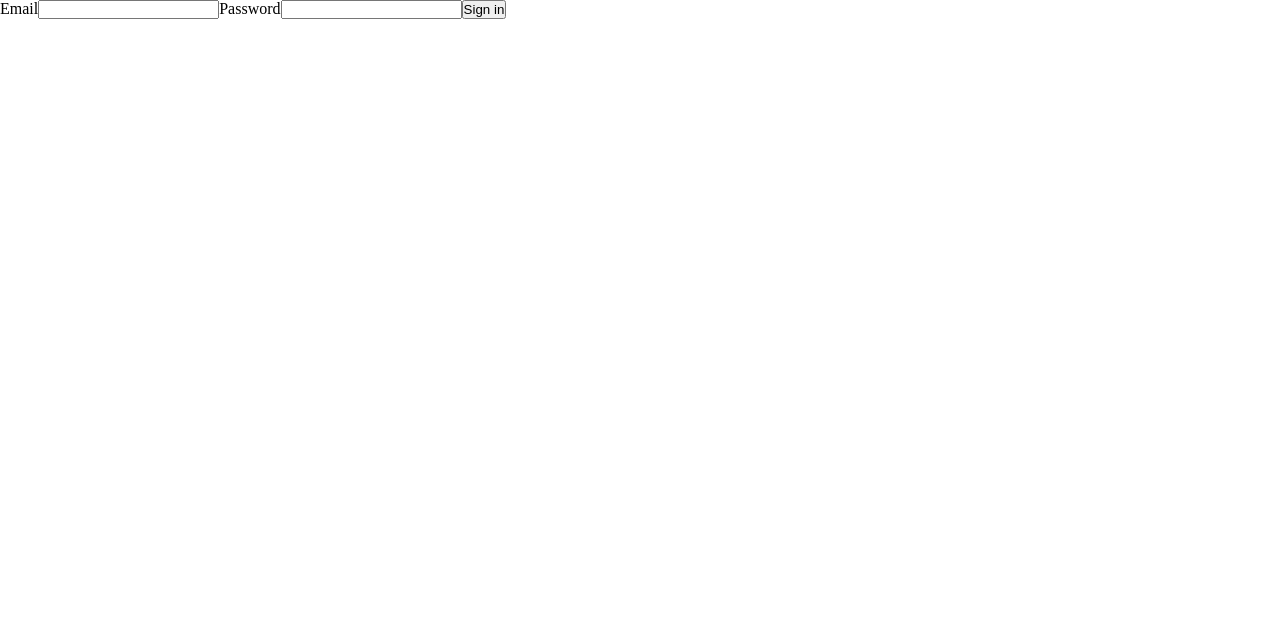
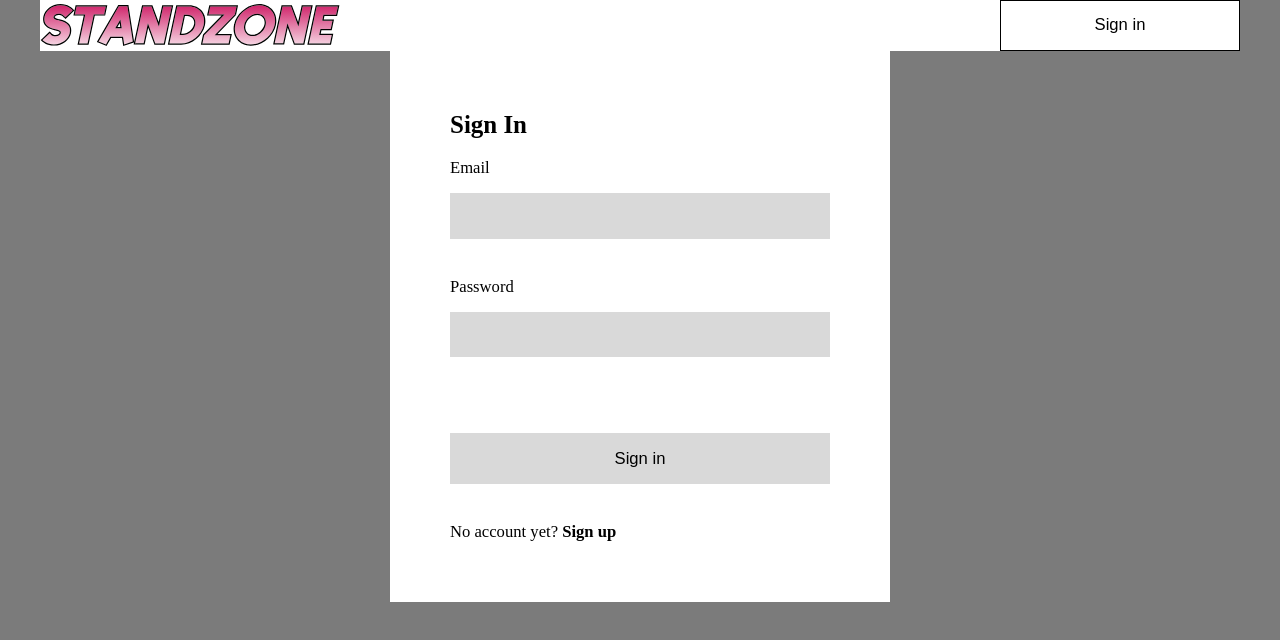
Before and after one commit to Lizosoma/StandZoneDeploy, a React app: page /signin in a window 1280 px wide. Shown: the top 640 px of the page. Built offline with nearby package versions, Linux system fonts and the light colour scheme.

Commit message:
added header, styles for form, button and header

```diff
--- a/package.json
+++ b/package.json
@@ -37,6 +37,7 @@
     "eslint-config-prettier": "^9.1.0",
     "eslint-plugin-prettier": "^5.1.1",
     "eslint-plugin-react": "^7.33.2",
+    "react-svg-loader": "^3.0.3",
     "style-loader": "^3.3.3"
   }
 }
--- a/src/App.js
+++ b/src/App.js
@@ -1,6 +1,6 @@
-import React, { useEffect } from 'react';
-import { createGraph } from './createGraph';
+import React from 'react';
 import Router from './components/ui/Router';
+import Header from './components/Header';
 
 function App() {
   // useEffect(() => {
@@ -8,10 +8,9 @@ function App() {
   // }, []);
 
   return (
-    <div>
-      <div className="container">
-        <Router />
-      </div>
+    <div className="container">
+      <Header />
+      <Router />
     </div>
   );
 }
--- a/src/assets/styles/global.css
+++ b/src/assets/styles/global.css
@@ -2,6 +2,21 @@
   margin: 0;
   padding: 0;
   text-decoration: none;
-  /* border: none; */
+  border: none;
   color: inherit;
+  box-sizing: border-box;
 }
+
+body {
+  background-color: #7b7b7b;
+}
+
+button {
+  cursor: pointer;
+  background-color: transparent;
+}
+
+.container {
+  max-width: 1200px;
+  margin: 0 auto;
+}
--- /dev/null
+++ b/src/components/Header.jsx
@@ -0,0 +1,15 @@
+import React from 'react';
+import logo from './Standzone.svg';
+import styles from './header.module.css';
+import PinkButton from './ui/pinkButton/PinkButton';
+
+const Header = () => {
+  return (
+    <div className={styles.header}>
+      <img src={logo} alt="logo" />
+      <PinkButton text={'Sign in'} />
+    </div>
+  );
+};
+
+export default Header;
--- /dev/null
+++ b/src/components/header.module.css
@@ -0,0 +1,12 @@
+.header {
+  display: flex;
+  flex-direction: row;
+  justify-content: space-between;
+  font-size: 1.3vw;
+  height: 4vw;
+  background-color: #ffffff;
+}
+
+.header img {
+  width: 25%;
+}
--- a/src/components/pages/login/Login.jsx
+++ b/src/components/pages/login/Login.jsx
@@ -1,6 +1,7 @@
 import React, { useState } from 'react';
 import { useForm } from 'react-hook-form';
-import { useNavigate } from 'react-router-dom';
+import { useNavigate, Link } from 'react-router-dom';
+import styles from '../../ui/form/form.module.css';
 
 const Login = () => {
   const [errorMessage, setErrorMessage] = useState('');
@@ -28,7 +29,9 @@ const Login = () => {
   };
 
   return (
-    <form onSubmit={handleSubmit(onSubmit)}>
+    <div className="container">
+      <form onSubmit={handleSubmit(onSubmit)} className={styles.form}>
+        <h2>Sign In</h2>
         <label htmlFor="email">Email</label>
         <input
           {...register('email', {
@@ -39,16 +42,28 @@ const Login = () => {
             },
           })}
         />
-      {errors.email && <p>{errors.email.message}</p>}
+        {errors.email && <p className={styles.error}>{errors.email.message}</p>}
 
         <label htmlFor="password">Password</label>
-      <input {...register('password', { required: 'Password is required' })} />
-      {errors.password && <p>{errors.password.message}</p>}
+        <input
+          {...register('password', {
+            required: 'Password is required',
+          })}
+        />
+        {errors.password && <p className={styles.error}>{errors.password.message}</p>}
 
-      {errorMessage && <p>{errorMessage}</p>}
+        {errorMessage && <p className={styles.error}>{errorMessage}</p>}
 
         <button type="submit">Sign in</button>
+
+        <p>
+          No account yet?{' '}
+          <b>
+            <Link to="/signup">Sign up</Link>
+          </b>
+        </p>
       </form>
+    </div>
   );
 };
 
--- a/src/components/pages/register/Register.jsx
+++ b/src/components/pages/register/Register.jsx
@@ -1,6 +1,7 @@
 import React from 'react';
 import { useForm } from 'react-hook-form';
 import { Link } from 'react-router-dom';
+import styles from '../../ui/form/form.module.css';
 
 const Register = () => {
   const {
@@ -15,8 +16,9 @@ const Register = () => {
   };
 
   return (
-    <div>
-      <form onSubmit={handleSubmit(onSubmit)}>
+    <div className="container">
+      <form onSubmit={handleSubmit(onSubmit)} className={styles.form}>
+        <h2>Sign Up</h2>
         <label htmlFor="email">Email</label>
         <input
           {...register('email', {
@@ -27,7 +29,7 @@ const Register = () => {
             },
           })}
         />
-        {errors.email && <p>{errors.email.message}</p>}
+        {errors.email && <p className={styles.error}>{errors.email.message}</p>}
 
         <label htmlFor="username">Username</label>
         <input
@@ -39,7 +41,7 @@ const Register = () => {
             },
           })}
         />
-        {errors.username && <p>{errors.username.message}</p>}
+        {errors.username && <p className={styles.error}>{errors.username.message}</p>}
 
         <label htmlFor="password">Password</label>
         <input
@@ -53,7 +55,7 @@ const Register = () => {
             },
           })}
         />
-        {errors.password && <p>{errors.password.message}</p>}
+        {errors.password && <p className={styles.error}>{errors.password.message}</p>}
 
         <label htmlFor="repeatpassword">Repeat password</label>
         <input
@@ -61,13 +63,17 @@ const Register = () => {
             validate: (value) => value === password || 'The passwords do not match',
           })}
         />
-        {errors.repeatpassword && <p>{errors.repeatpassword.message}</p>}
+        {errors.repeatpassword && <p className={styles.error}>{errors.repeatpassword.message}</p>}
+
         <button type="submit">Sign up</button>
+
+        <p>
+          Already have an account?{' '}
+          <b>
+            <Link to="/signin">Sign in</Link>
+          </b>
+        </p>
       </form>
-
-      <p>
-        Already have an account? <Link to="/signin"> Sign in</Link>
-      </p>
     </div>
   );
 };
--- /dev/null
+++ b/src/components/ui/form/form.module.css
@@ -0,0 +1,45 @@
+.form {
+  display: flex;
+  flex-direction: column;
+  width: 50%;
+  margin: auto;
+  padding: 5%;
+  background-color: #ffffff;
+  font-size: 1.3vw;
+  max-width: 500px;
+}
+
+.form h2 {
+  margin-bottom: 5%;
+}
+
+.form input {
+  max-width: 500px;
+  width: 100%;
+  background: #d9d9d9;
+  padding: 4%;
+  margin-bottom: 10%;
+  align-self: center;
+}
+
+.form label {
+  margin-bottom: 4%;
+}
+
+.form button {
+  max-width: 500px;
+  width: 100%;
+  background: #d9d9d9;
+  font-size: 1.3vw;
+  padding: 4%;
+  margin-bottom: 10%;
+  margin-top: 10%;
+  align-self: center;
+  cursor: pointer;
+}
+
+.form .error {
+  margin-top: -8%;
+  margin-bottom: 2.5%;
+  color: red;
+}
--- /dev/null
+++ b/src/components/ui/pinkButton/PinkButton.jsx
@@ -0,0 +1,12 @@
+import React from 'react';
+import styles from './pinkButton.module.css';
+
+const PinkButton = ({ text }) => {
+  return (
+    <button className={styles.button}>
+      <p>{text}</p>
+    </button>
+  );
+};
+
+export default PinkButton;
--- /dev/null
+++ b/src/components/ui/pinkButton/pinkButton.module.css
@@ -0,0 +1,23 @@
+.button {
+  background-color: #ffffff;
+  max-width: 240px;
+  width: 25%;
+  padding: 1vw;
+  border: 1px solid #000;
+  transition: all 0.5s ease;
+}
+
+.button p {
+  font-size: 1.3vw;
+  line-height: 1.3vw;
+}
+
+.button:hover {
+  background-color: #cd1963;
+  color: #ffffff;
+}
+
+.button:focus {
+  background-color: #cd1963;
+  color: #ffffff;
+}
--- a/webpack.config.js
+++ b/webpack.config.js
@@ -39,14 +39,17 @@ module.exports = {
         test: /\.css$/,
         use: ['style-loader', 'css-loader'],
       },
+      {
+        test: /\.svg$/,
+        type: 'asset/resource',
+        generator: {
+          filename: 'assets/images/[name][hash][ext][query]',
+        },
+      },
     ],
   },
   resolve: {
     extensions: ['.js', '.jsx'],
-  },
-  output: {
-    filename: 'bundle.js',
-    path: path.resolve(__dirname, 'dist'),
   },
   plugins: [
     new HtmlWebpackPlugin({
```
Also changed, not shown: src/components/Standzone.svg (added), 1 other file (tests, documents, lock files or other folders). Lines whose indentation alone changed are shown as unchanged.
